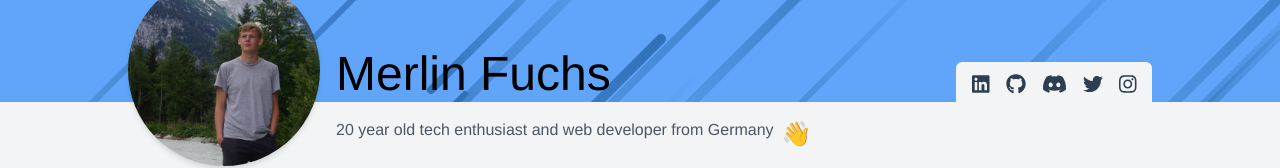
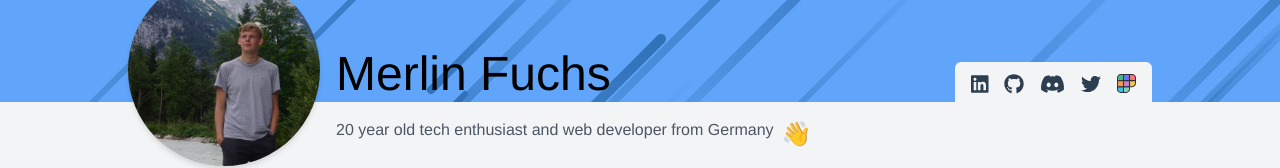
Before and after one commit to merlinfuchs/merlinfuchs, a Vue app in the folder app/: page / in a window 1280 px wide. Shown: the part 130-298 px from the top of the page. Built offline with nearby package versions, Linux system fonts and the light colour scheme.

Commit message:
update resume and add polywork link

```diff
--- a/app/src/views/Main.vue
+++ b/app/src/views/Main.vue
@@ -22,8 +22,53 @@
             <a href="https://twitter.com/merlin_fuchs" class="mr-4 hover:text-blue-700" target="_blank">
               <font-awesome-icon :icon="['fab', 'twitter']"/>
             </a>
-                        <a href="https://www.instagram.com/merlin.fuchs/" class="hover:text-blue-700" target="_blank">
-                            <font-awesome-icon :icon="['fab', 'instagram']"/>
+            <a href="https://polywork.com/merlinfuchs" class="hover:text-blue-700 pt-1"
+               target="_blank">
+              <svg xmlns="http://www.w3.org/2000/svg" width="19px" height="19px" viewBox="0 0 37 37" fill="none">
+                <path
+                    d="M12.7188 36.0635V25.0098H24.2812V29.5307C24.2782 31.2644 23.5873 32.926 22.3604 34.1508C21.1334 35.3756 19.4705 36.0635 17.7369 36.0635H12.7188Z"
+                    fill="#88CFB0"></path>
+                <path
+                    d="M17.7138 37.0001H11.8169V24.0732H25.1831V29.5307C25.1801 31.5108 24.3922 33.4089 22.992 34.809C21.5919 36.2091 19.6938 36.9971 17.7138 37.0001V37.0001ZM13.6785 35.127H17.7138C19.1991 35.127 20.6237 34.5378 21.675 33.4886C22.7263 32.4394 23.3185 31.016 23.3216 29.5307V25.9464H13.6785V35.127Z"
+                    fill="#2F2F3A"></path>
+                <path
+                    d="M24.5587 24.698V12.9736H36.1212V18.1536C36.1227 19.0125 35.9549 19.8632 35.6273 20.6572C35.2996 21.4511 34.8187 22.1726 34.2119 22.7805C33.6051 23.3884 32.8844 23.8706 32.0911 24.1996C31.2977 24.5286 30.4473 24.698 29.5884 24.698H24.5587Z"
+                    fill="#F2C94C"></path>
+                <path
+                    d="M29.5306 25.6346H23.6222V12.0371H37V18.1537C37 20.1357 36.2134 22.0368 34.813 23.4394C33.4125 24.842 31.5127 25.6315 29.5306 25.6346V25.6346ZM25.4953 23.7615H29.5306C31.0159 23.7584 32.4393 23.1662 33.4885 22.1149C34.5376 21.0636 35.1269 19.639 35.1269 18.1537V13.8755H25.4953V23.7615Z"
+                    fill="#2F2F3A"></path>
+                <path d="M24.2465 12.9736H12.7418V24.698H24.2465V12.9736Z" fill="#BD83CE"></path>
+                <path
+                    d="M25.1831 25.6346H11.8169V12.0371H25.1831V25.6346ZM13.6206 23.7615H23.2638V13.8755H13.6785L13.6206 23.7615Z"
+                    fill="#2F2F3A"></path>
+                <path
+                    d="M0.936523 12.7187V7.46934C0.936523 5.73673 1.6248 4.07508 2.84994 2.84994C4.07508 1.6248 5.73673 0.936523 7.46934 0.936523H12.4412V12.7187H0.936523Z"
+                    fill="#40BE88"></path>
+                <path
+                    d="M13.3778 13.5975H0V7.46938C0.00305802 5.48931 0.79099 3.59122 2.19111 2.19111C3.59122 0.79099 5.48931 0.00305802 7.46938 0L13.3778 0V13.5975ZM1.87313 11.7244H11.5625V1.87313H7.46938C5.98516 1.87313 4.56173 2.46273 3.51223 3.51223C2.46273 4.56173 1.87313 5.98516 1.87313 7.46938V11.7244Z"
+                    fill="#2F2F3A"></path>
+                <path
+                    d="M24.5587 12.7187V0.936523H29.5306C31.2632 0.936523 32.9248 1.6248 34.15 2.84994C35.3751 4.07508 36.0634 5.73673 36.0634 7.46934V12.7187H24.5587Z"
+                    fill="#FF7474"></path>
+                <path
+                    d="M37 13.5975H23.6222V0H29.5306C31.5107 0.00305802 33.4088 0.79099 34.8089 2.19111C36.209 3.59122 36.9969 5.48931 37 7.46938V13.5975ZM25.4953 11.7244H35.1269V7.46938C35.1269 5.98516 34.5373 4.56173 33.4878 3.51223C32.4383 2.46273 31.0148 1.87313 29.5306 1.87313H25.4953V11.7244Z"
+                    fill="#2F2F3A"></path>
+                <path d="M24.2465 0.936523H12.7418V12.6609H24.2465V0.936523Z" fill="#6776F9"></path>
+                <path
+                    d="M25.1831 13.5975H11.8169V0H25.1831V13.5975ZM13.6206 11.7244H23.2638V1.87313H13.6785L13.6206 11.7244Z"
+                    fill="#2F2F3A"></path>
+                <path
+                    d="M0.936523 29.5307V25.0098H12.499V36.0635H7.46934C5.73673 36.0635 4.07508 35.3752 2.84994 34.1501C1.6248 32.925 0.936523 31.2633 0.936523 29.5307V29.5307Z"
+                    fill="#37C2E2"></path>
+                <path
+                    d="M13.3778 37.0001H7.46938C5.48931 36.9971 3.59122 36.2091 2.19111 34.809C0.79099 33.4089 0.00305802 31.5108 0 29.5307L0 24.0732H13.3778V37.0001ZM1.87313 25.9464V29.5307C1.87313 31.015 2.46273 32.4384 3.51223 33.4879C4.56173 34.5374 5.98516 35.127 7.46938 35.127H11.5625V25.9464H1.87313Z"
+                    fill="#2F2F3A"></path>
+                <path d="M12.4412 12.9736H0.936523V24.698H12.4412V12.9736Z" fill="#F2994A"></path>
+                <path d="M13.3778 25.6346H0V12.0371H13.3778V25.6346ZM1.87313 23.7615H11.5625V13.8755H1.87313V23.7615Z"
+                      fill="#2F2F3A"></path>
+                <defs>
+                </defs>
+              </svg>
             </a>
           </div>
         </div>
@@ -33,7 +78,7 @@
       <div class="w-full xl:w-256">
         <div class="md:mx-52 mt-4">
           <div class="text-gray-600 mb-4 flex items-center flex-col md:flex-row">
-                        <div class="mr-2 mb-2">{{age}} year old tech enthusiast and web developer from Germany</div>
+            <div class="mr-2 mb-2">{{ age }} year old tech enthusiast and web developer from Germany</div>
             <div class="inline-block cursor-pointer text-4xl md:text-2xl md:hover:text-3xl transition-all"
                  @click="secret = true">👋
             </div>
@@ -62,7 +107,9 @@
       <Secret @close="secret = false"/>
     </div>
 
-        <router-link class="fixed z-50 bottom-5 right-5 h-12 w-12 rounded-full bg-gray-300 hover:bg-gray-200 flex items-center justify-center" to="/resume">
+    <router-link
+        class="fixed z-50 bottom-5 right-5 h-12 w-12 rounded-full bg-gray-300 hover:bg-gray-200 flex items-center justify-center"
+        to="/resume">
       <font-awesome-icon :icon="['fas', 'archive']" class="text-xl"/>
     </router-link>
   </div>
--- a/app/src/views/Resume.vue
+++ b/app/src/views/Resume.vue
@@ -94,6 +94,7 @@
                             <div class="flex flex-wrap items-center text-sm font-bold px-1">
                                 <div class="px-2 py-1 rounded-md bg-blue-300 mr-2 mb-2">Python</div>
                                 <div class="px-2 py-1 rounded-md bg-blue-300 mr-2 mb-2">JavaScript</div>
+                                <div class="px-2 py-1 rounded-md bg-blue-300 mr-2 mb-2">TypeScript</div>
                                 <div class="px-2 py-1 rounded-md bg-blue-300 mr-2 mb-2">Rust</div>
                                 <div class="px-2 py-1 rounded-md bg-blue-300 mr-2 mb-2">Golang</div>
                                 <div class="px-2 py-1 rounded-md bg-blue-300 mr-2 mb-2">HTML5</div>
@@ -102,9 +103,11 @@
                                 <div class="px-2 py-1 rounded-md bg-blue-300 mr-2 mb-2">VueJS</div>
                                 <div class="px-2 py-1 rounded-md bg-blue-300 mr-2 mb-2">NuxtJS</div>
                                 <div class="px-2 py-1 rounded-md bg-blue-300 mr-2 mb-2">React</div>
+                                <div class="px-2 py-1 rounded-md bg-blue-300 mr-2 mb-2">NextJS</div>
                                 <div class="px-2 py-1 rounded-md bg-blue-300 mr-2 mb-2">Linux</div>
                                 <div class="px-2 py-1 rounded-md bg-blue-300 mr-2 mb-2">Git</div>
                                 <div class="px-2 py-1 rounded-md bg-blue-300 mr-2 mb-2">MongoDB</div>
+                                <div class="px-2 py-1 rounded-md bg-blue-300 mr-2 mb-2">PostgreSQL</div>
                                 <div class="px-2 py-1 rounded-md bg-blue-300 mr-2 mb-2">Redis</div>
                                 <div class="px-2 py-1 rounded-md bg-blue-300 mr-2 mb-2">REST APIs</div>
                                 <div class="px-2 py-1 rounded-md bg-blue-300 mr-2 mb-2">Docker</div>
@@ -185,6 +188,7 @@
                                     <div class="px-2 py-1 bg-gray-200 rounded-md mr-2">Python</div>
                                     <div class="px-2 py-1 bg-gray-200 rounded-md mr-2">Rust</div>
                                     <div class="px-2 py-1 bg-gray-200 rounded-md mr-2">gRPC</div>
+                                    <div class="px-2 py-1 bg-gray-200 rounded-md mr-2">NextJS</div>
                                 </div>
                             </div>
                         </div>
@@ -222,8 +226,9 @@
                                 <div class="flex flex-wrap mt-2 text-sm font-bold">
                                     <div class="px-2 py-1 bg-gray-200 rounded-md mr-2">VueJS</div>
                                     <div class="px-2 py-1 bg-gray-200 rounded-md mr-2">Tailwind</div>
-                                    <div class="px-2 py-1 bg-gray-200 rounded-md mr-2">Python</div>
+                                    <div class="px-2 py-1 bg-gray-200 rounded-md mr-2">TypeScript</div>
                                     <div class="px-2 py-1 bg-gray-200 rounded-md mr-2">Rust</div>
+                                    <div class="px-2 py-1 bg-gray-200 rounded-md mr-2">ExpressJS</div>
                                 </div>
                             </div>
                         </div>
```
Also changed, not shown: 1 other file (tests, documents, lock files or other folders). Lines whose indentation alone changed are shown as unchanged.
